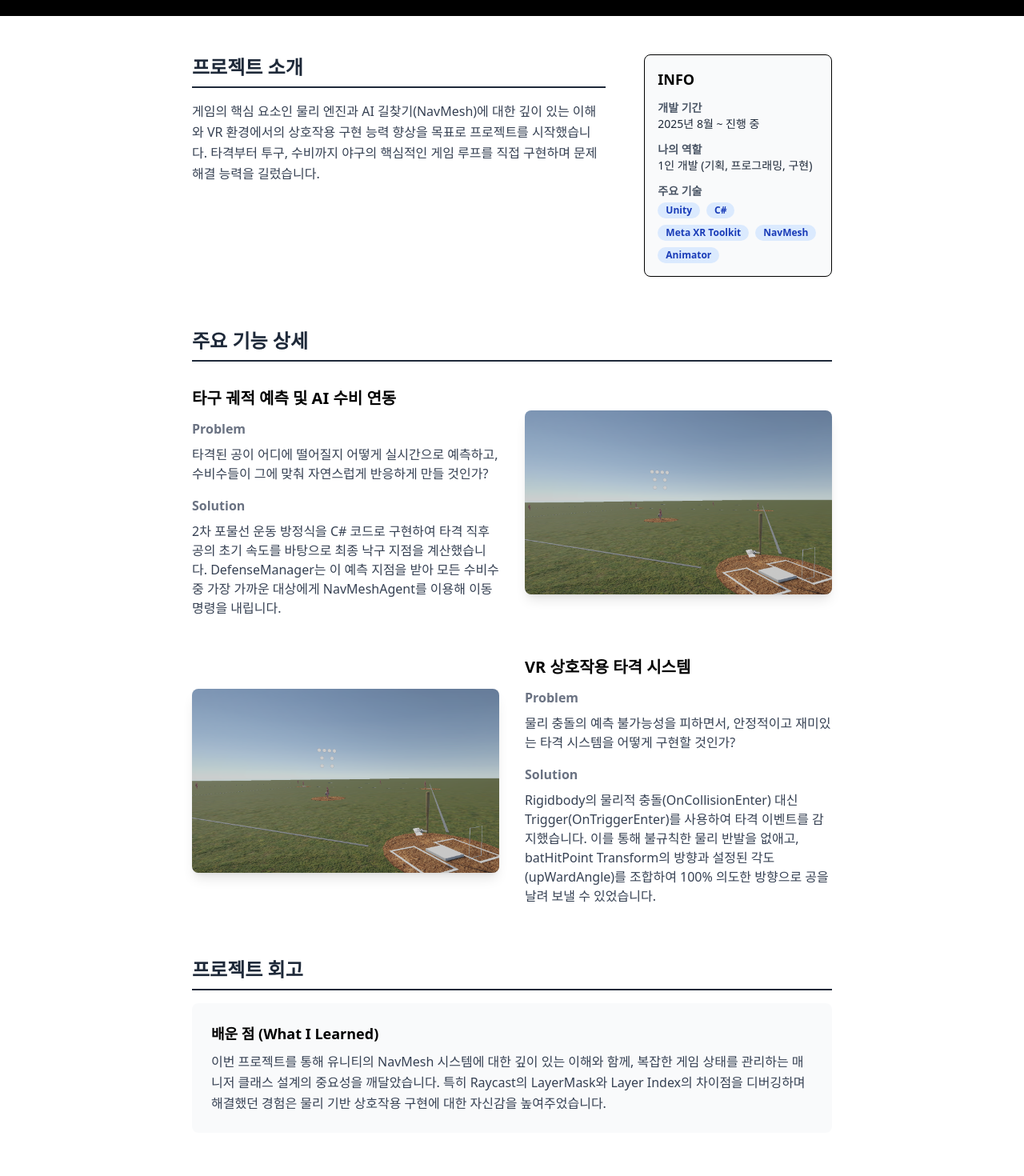
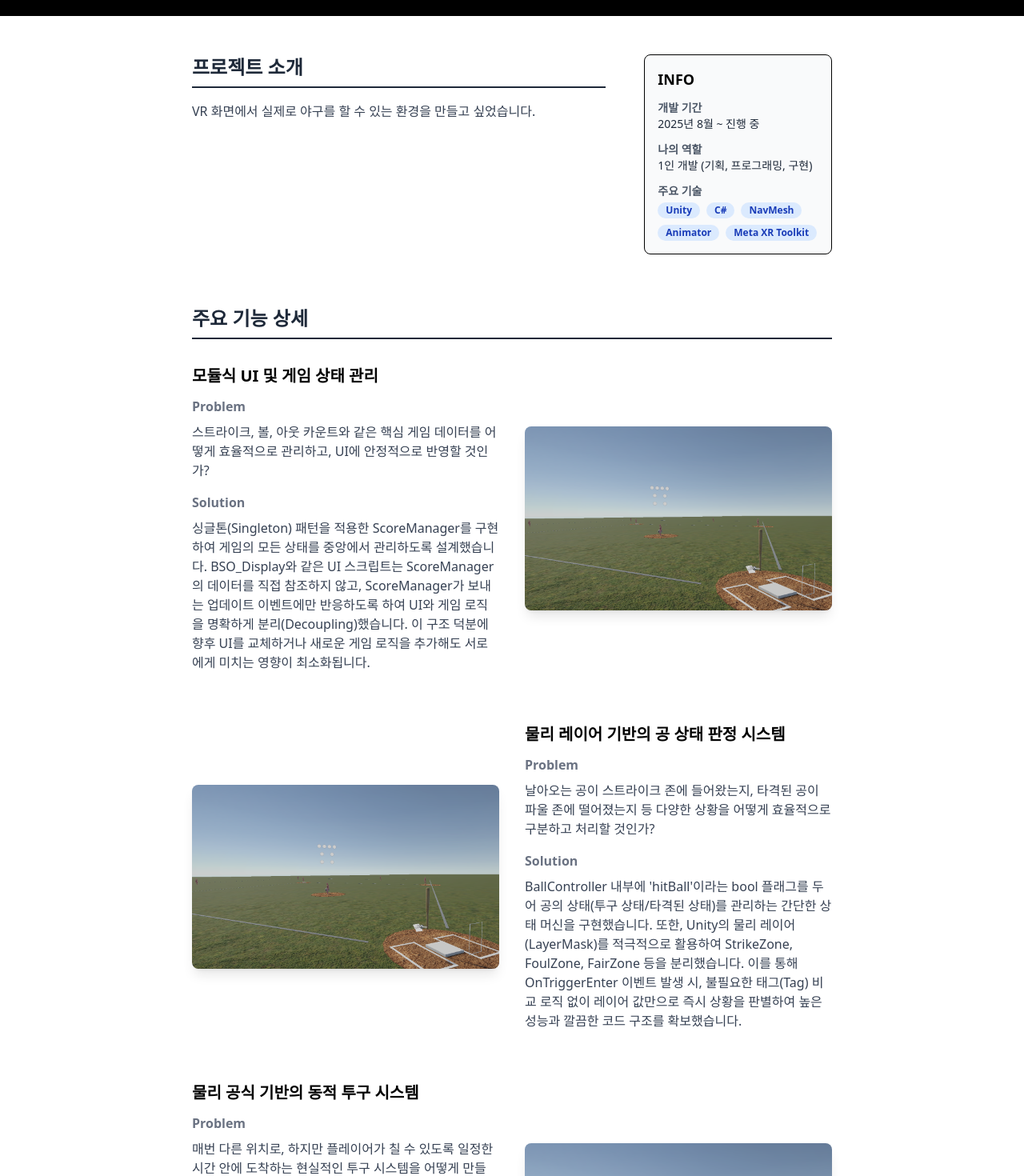
Before and after one commit to Troutverse/TroutVerse, a Next.js app: page /projects/1 in a window 1280 px wide. Shown: the part 380-1850 px from the top of the page at 80% size. Built offline with nearby package versions, Linux system fonts and the light colour scheme.

Commit message:
[FEAT] Project comment Add

```diff
--- a/app/projects/[slug]/page.tsx
+++ b/app/projects/[slug]/page.tsx
@@ -1,6 +1,8 @@
-import { projectsData, Project } from '@/components/ProjectData';
+import { projectsData } from '@/components/ProjectData';
 import Image from 'next/image';
 import Link from 'next/link';
+import { Prism as SyntaxHighlighter } from 'react-syntax-highlighter';
+import { vscDarkPlus } from 'react-syntax-highlighter/dist/esm/styles/prism';
 
 export default function ProjectDetailPage() {
 
@@ -67,9 +69,10 @@ export default function ProjectDetailPage() {
 
                 <section className="mb-16">
                     <h2 className="text-2xl font-bold text-gray-800 mb-8 border-b-2 pb-2">주요 기능 상세</h2>
-          <div className="space-y-12">
+                    <div className="space-y-16">
                         {project.featureDetails.map((feature, index) => (
-              <div key={index} className="grid md:grid-cols-2 gap-8 items-center">
+                            <div key={index}>
+                                <div className="grid md:grid-cols-2 gap-8 items-center">
                                     <div className={index % 2 === 0 ? 'md:order-1' : 'md:order-2'}>
                                         <h3 className="text-xl font-bold mb-3">{feature.title}</h3>
                                         <p className="font-semibold text-gray-500 mb-2">Problem</p>
@@ -80,6 +83,15 @@ export default function ProjectDetailPage() {
                                     <div className={index % 2 === 0 ? 'md:order-2' : 'md:order-1'}>
                                         <Image src={feature.image} alt={feature.title} width={500} height={300} className="rounded-lg shadow-lg w-full" />
                                     </div>
+                                </div>
+
+                                {feature.codeSnippet && (
+                                    <div className="mt-8 w-full">
+                                        <SyntaxHighlighter language="csharp" style={vscDarkPlus} showLineNumbers>
+                                            {feature.codeSnippet.trim()}
+                                        </SyntaxHighlighter>
+                                    </div>
+                                )}
                             </div>
                         ))}
                     </div>
--- a/components/ProjectData.tsx
+++ b/components/ProjectData.tsx
@@ -8,7 +8,6 @@ export interface Project {
     longDescription: string;
     role: string;
     techStack: string[];
-    keyFeatures: string[];
     githubUrl?: string;
     demoUrl?: string;
     featureDetails: {
@@ -30,29 +29,62 @@ export const projectsData: Project[] = [
         thumbnail: '/VRBaseBallThumnail.png',
         description: 'Unity와 C#으로 구현한 현실적인 물리 기반 VR 야구 게임입니다.',
         heroImage: '/VRBaseBallThumnail.png',
-        longDescription: '게임의 핵심 요소인 물리 엔진과 AI 길찾기(NavMesh)에 대한 깊이 있는 이해와 VR 환경에서의 상호작용 구현 능력 향상을 목표로 프로젝트를 시작했습니다. 타격부터 투구, 수비까지 야구의 핵심적인 게임 루프를 직접 구현하며 문제 해결 능력을 길렀습니다.',
+        longDescription: 'VR 화면에서 실제로 야구를 할 수 있는 환경을 만들고 싶었습니다.',
         role: '1인 개발 (기획, 프로그래밍, 구현)',
-        techStack: ['Unity', 'C#', 'Meta XR Toolkit', 'NavMesh', 'Animator'],
-        keyFeatures: [
-            '물리 공식 기반 실시간 타구 궤적 예측',
-            'NavMesh를 활용한 AI 수비수 자동 이동',
-            'LayerMask를 이용한 정교한 페어/파울 판정',
-            'VR 컨트롤러 기반의 상호작용 타격 시스템',
-        ],
+        techStack: ['Unity', 'C#', 'NavMesh', 'Animator', 'Meta XR Toolkit',],
         githubUrl: 'https://github.com/Troutverse/Cometria',
         featureDetails: [
             {
-                title: '타구 궤적 예측 및 AI 수비 연동',
-                problem: '타격된 공이 어디에 떨어질지 어떻게 실시간으로 예측하고, 수비수들이 그에 맞춰 자연스럽게 반응하게 만들 것인가?',
-                solution: '2차 포물선 운동 방정식을 C# 코드로 구현하여 타격 직후 공의 초기 속도를 바탕으로 최종 낙구 지점을 계산했습니다. DefenseManager는 이 예측 지점을 받아 모든 수비수 중 가장 가까운 대상에게 NavMeshAgent를 이용해 이동 명령을 내립니다.',
+                title: '모듈식 UI 및 게임 상태 관리',
+                problem: '스트라이크, 볼, 아웃 카운트와 같은 핵심 게임 데이터를 어떻게 효율적으로 관리하고, UI에 안정적으로 반영할 것인가?',
+                solution: '싱글톤(Singleton) 패턴을 적용한 ScoreManager를 구현하여 게임의 모든 상태를 중앙에서 관리하도록 설계했습니다. BSO_Display와 같은 UI 스크립트는 ScoreManager의 데이터를 직접 참조하지 않고, ScoreManager가 보내는 업데이트 이벤트에만 반응하도록 하여 UI와 게임 로직을 명확하게 분리(Decoupling)했습니다. 이 구조 덕분에 향후 UI를 교체하거나 새로운 게임 로직을 추가해도 서로에게 미치는 영향이 최소화됩니다.',
                 image: '/VRBaseBallThumnail.png',
-                codeSnippet: `ss`
+            },
+            {
+                title: '물리 레이어 기반의 공 상태 판정 시스템',
+                problem: '날아오는 공이 스트라이크 존에 들어왔는지, 타격된 공이 파울 존에 떨어졌는지 등 다양한 상황을 어떻게 효율적으로 구분하고 처리할 것인가?',
+                solution: 'BallController 내부에 \'hitBall\'이라는 bool 플래그를 두어 공의 상태(투구 상태/타격된 상태)를 관리하는 간단한 상태 머신을 구현했습니다. 또한, Unity의 물리 레이어(LayerMask)를 적극적으로 활용하여 StrikeZone, FoulZone, FairZone 등을 분리했습니다. 이를 통해 OnTriggerEnter 이벤트 발생 시, 불필요한 태그(Tag) 비교 로직 없이 레이어 값만으로 즉시 상황을 판별하여 높은 성능과 깔끔한 코드 구조를 확보했습니다.',
+                image: '/VRBaseBallThumnail.png',
+            },
+            {
+                title: '물리 공식 기반의 동적 투구 시스템',
+                problem: '매번 다른 위치로, 하지만 플레이어가 칠 수 있도록 일정한 시간 안에 도착하는 현실적인 투구 시스템을 어떻게 만들 것인가?',
+                solution: 'BallThrower 스크립트에서 투수의 공 던지는 위치와 목표 지점(Strike Zone 내 랜덤 위치)을 기반으로 포물선 운동 공식을 역산하여 필요한 초기 속도(Initial Velocity)를 계산하도록 했습니다. 정해진 시간(throwtime) 내에 공이 목표 지점에 도달하도록 수평 속도와 수직 속도를 계산하여 Rigidbody에 적용함으로써, 매번 궤적이 달라지는 동적인 투구를 구현하면서도 게임의 난이도를 일정하게 유지할 수 있었습니다.',
+                image: '/VRBaseBallThumnail.png',
             },
             {
                 title: 'VR 상호작용 타격 시스템',
                 problem: '물리 충돌의 예측 불가능성을 피하면서, 안정적이고 재미있는 타격 시스템을 어떻게 구현할 것인가?',
-                solution: 'Rigidbody의 물리적 충돌(OnCollisionEnter) 대신 Trigger(OnTriggerEnter)를 사용하여 타격 이벤트를 감지했습니다. 이를 통해 불규칙한 물리 반발을 없애고, batHitPoint Transform의 방향과 설정된 각도(upWardAngle)를 조합하여 100% 의도한 방향으로 공을 날려 보낼 수 있었습니다.',
+                solution: 'Rigidbody의 물리적 충돌(OnCollisionEnter) 대신 Trigger(OnTriggerEnter)를 사용하여 타격 이벤트를 감지했습니다. 이를 통해 불규칙한 물리 반발을 없애고, OnHit 스크립트에 설정된 batHitPoint의 방향과 각도(upWardAngle)를 조합하여 100% 의도한 방향으로 공을 날려 보낼 수 있도록 제어했습니다.',
                 image: '/VRBaseBallThumnail.png',
+            },
+            {
+                title: '타구 궤적 예측 및 AI 수비 연동',
+                problem: '타격된 공이 어디에 떨어질지 어떻게 실시간으로 예측하고, 수비수들이 그에 맞춰 자연스럽게 반응하게 만들 것인가?',
+                solution: '2차 포물선 운동 방정식을 BallTrajectoryPrediction 클래스로 구현하여 타격 직후 공의 초기 속도를 바탕으로 낙구 지점과 전체 비행 궤적을 계산했습니다. DefenseManager는 이 예측 지점을 받아 모든 수비수 중 가장 가까운 대상에게 NavMeshAgent를 이용해 이동 명령을 내리도록 하여, 지능적인 AI 수비 시스템을 완성했습니다.',
+                image: '/VRBaseBallThumnail.png',
+                codeSnippet: `
+// BallTrajectoryPrediction.cs
+
+public static Vector3[] GetTrajectoryPoints(Vector3 startPoint, Vector3 initialVelocity, int steps = 100)
+{
+    float gravity = Physics.gravity.y;
+    float flightTime = CalculateFlightTime(startPoint.y, initialVelocity.y, gravity);
+
+    if (flightTime <= 0) return new Vector3[0];
+
+    Vector3[] points = new Vector3[steps];
+    for (int i = 0; i < steps; i++)
+    {
+        float t = (float)i / (steps - 1) * flightTime;
+        float x = startPoint.x + initialVelocity.x * t;
+        float y = startPoint.y + initialVelocity.y * t + 0.5f * gravity * t * t;
+        float z = startPoint.z + initialVelocity.z * t;
+        points[i] = new Vector3(x, y, z);
+    }
+    return points;
+}
+                            `
             }
         ],
         learnings: '이번 프로젝트를 통해 유니티의 NavMesh 시스템에 대한 깊이 있는 이해와 함께, 복잡한 게임 상태를 관리하는 매니저 클래스 설계의 중요성을 깨달았습니다. 특히 Raycast의 LayerMask와 Layer Index의 차이점을 디버깅하며 해결했던 경험은 물리 기반 상호작용 구현에 대한 자신감을 높여주었습니다.',
--- a/package.json
+++ b/package.json
@@ -21,6 +21,7 @@
     "react": "^19.1.1",
     "react-dom": "^19.1.1",
     "react-modal": "^3.16.3",
+    "react-syntax-highlighter": "^15.6.6",
     "simplex-noise": "^4.0.3",
     "three": "^0.176.0"
   },
@@ -31,6 +32,7 @@
     "@types/react": "^19",
     "@types/react-dom": "^19",
     "@types/react-modal": "^3.16.3",
+    "@types/react-syntax-highlighter": "^15.5.13",
     "@types/three": "^0.176.0",
     "eslint": "^9",
     "eslint-config-next": "15.3.2",
```
Also changed, not shown: 1 other file (tests, documents, lock files or other folders). Lines whose indentation alone changed are shown as unchanged.
